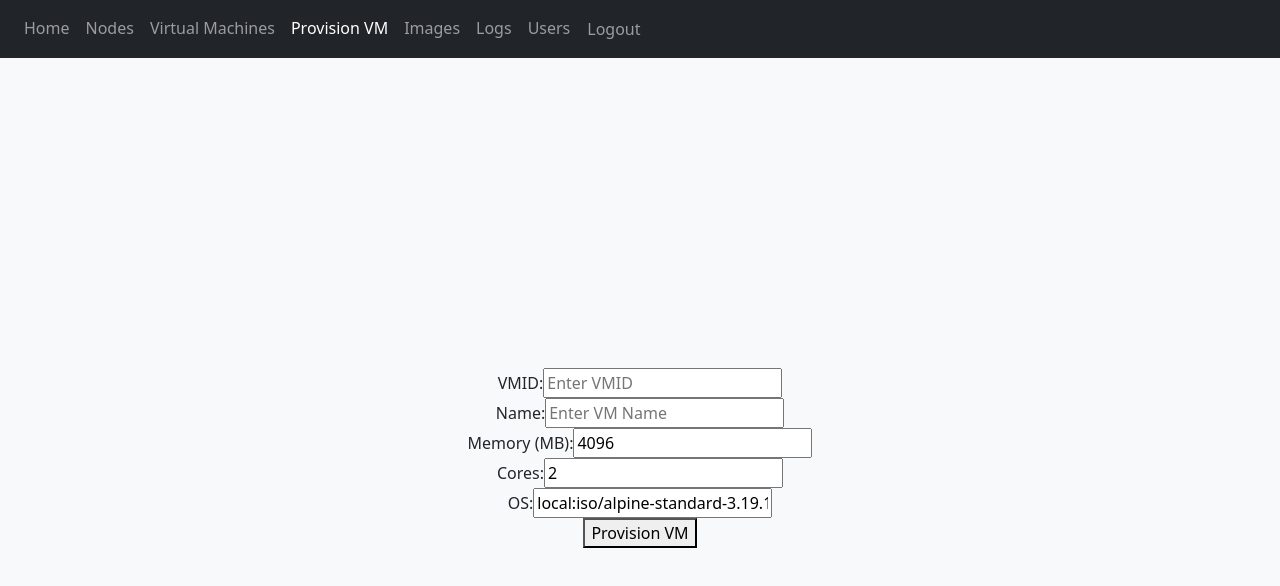
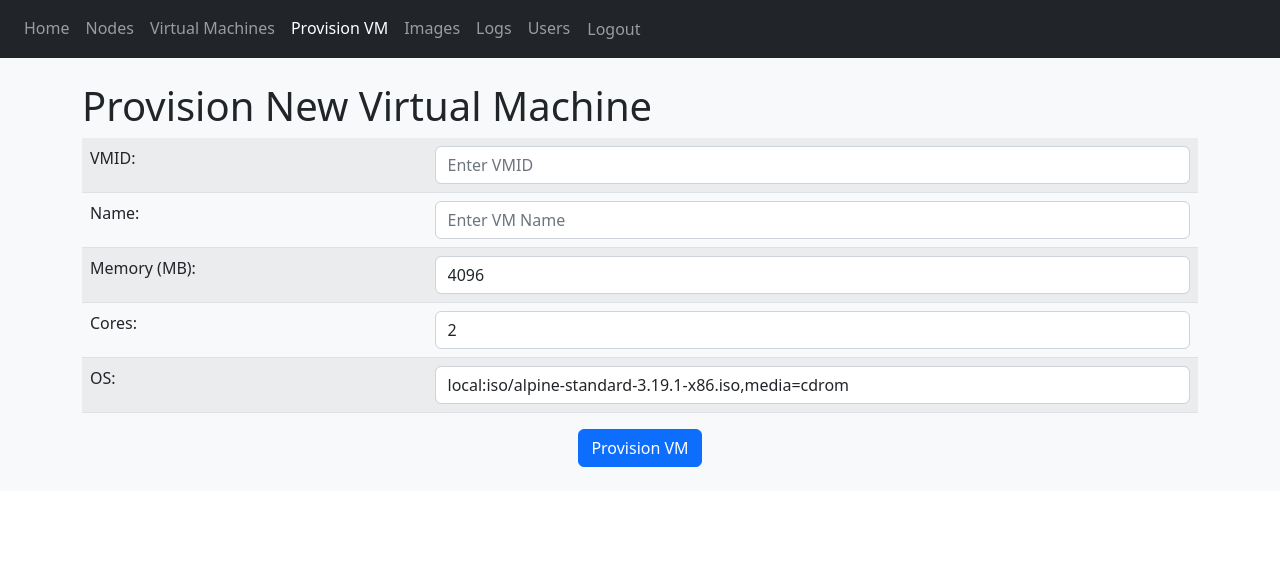
Before and after one commit to sbendarsky/Proxify, a Next.js app: page /provision in a window 1280 px wide. Shown: the top 586 px of the page. Built offline with nearby package versions, Linux system fonts and the light colour scheme; sample sign-in values are in the browser's storage.

Commit message:
improved ui

```diff
--- a/pages/provision/index.jsx
+++ b/pages/provision/index.jsx
@@ -1,4 +1,5 @@
-import React, { useState } from 'react';
+import React, { useState, useEffect } from 'react';
+import { Layout } from 'components/users'; // Assuming you have a similar Layout component for VMs
 
 const ProvisionPage = () => {
     const [vmid, setVmid] = useState('');
@@ -29,59 +30,38 @@ const ProvisionPage = () => {
     };
 
     return (
-        <div className="centered-container"> {/* Apply centered-container class */}
-            <div>
-                <label htmlFor="vmid">VMID:</label>
-                <input
-                    type="text"
-                    id="vmid"
-                    value={vmid}
-                    onChange={(e) => setVmid(e.target.value)}
-                    placeholder="Enter VMID"
-                />
-            </div>
-            <div>
-                <label htmlFor="name">Name:</label>
-                <input
-                    type="text"
-                    id="name"
-                    value={name}
-                    onChange={(e) => setName(e.target.value)}
-                    placeholder="Enter VM Name"
-                />
-            </div>
-            <div>
-                <label htmlFor="memory">Memory (MB):</label>
-                <input
-                    type="text"
-                    id="memory"
-                    value={memory}
-                    onChange={(e) => setMemory(e.target.value)}
-                    placeholder="4096"
-                />
-            </div>
-            <div>
-                <label htmlFor="cores">Cores:</label>
-                <input
-                    type="text"
-                    id="cores"
-                    value={cores}
-                    onChange={(e) => setCores(e.target.value)}
-                    placeholder="2"
-                />
-            </div>
-            <div>
-                <label htmlFor="os">OS:</label>
-                <input
-                    type="text"
-                    id="os"
-                    value={os}
-                    onChange={(e) => setOS(e.target.value)}
-                    placeholder="local:iso/alpine-standard-3.19.1-x86.iso,media=cdrom"
-                />
-            </div>
-            <button onClick={provisionVM}>Provision VM</button>
-        </div>
+        <Layout>
+            <h1>Provision New Virtual Machine</h1>
+            <form>
+                <table className="table table-striped">
+                    <tbody>
+                        <tr>
+                            <td><label htmlFor="vmid">VMID:</label></td>
+                            <td><input type="text" id="vmid" value={vmid} onChange={(e) => setVmid(e.target.value)} className="form-control" placeholder="Enter VMID" /></td>
+                        </tr>
+                        <tr>
+                            <td><label htmlFor="name">Name:</label></td>
+                            <td><input type="text" id="name" value={name} onChange={(e) => setName(e.target.value)} className="form-control" placeholder="Enter VM Name" /></td>
+                        </tr>
+                        <tr>
+                            <td><label htmlFor="memory">Memory (MB):</label></td>
+                            <td><input type="text" id="memory" value={memory} onChange={(e) => setMemory(e.target.value)} className="form-control" placeholder="4096" /></td>
+                        </tr>
+                        <tr>
+                            <td><label htmlFor="cores">Cores:</label></td>
+                            <td><input type="text" id="cores" value={cores} onChange={(e) => setCores(e.target.value)} className="form-control" placeholder="2" /></td>
+                        </tr>
+                        <tr>
+                            <td><label htmlFor="os">OS:</label></td>
+                            <td><input type="text" id="os" value={os} onChange={(e) => setOS(e.target.value)} className="form-control" placeholder="local:iso/alpine-standard-3.19.1-x86.iso,media=cdrom" /></td>
+                        </tr>
+                    </tbody>
+                </table>
+                <div className="text-center">
+                    <button type="button" onClick={provisionVM} className="btn btn-primary">Provision VM</button>
+                </div>
+            </form>
+        </Layout>
     );
 };
 
```
